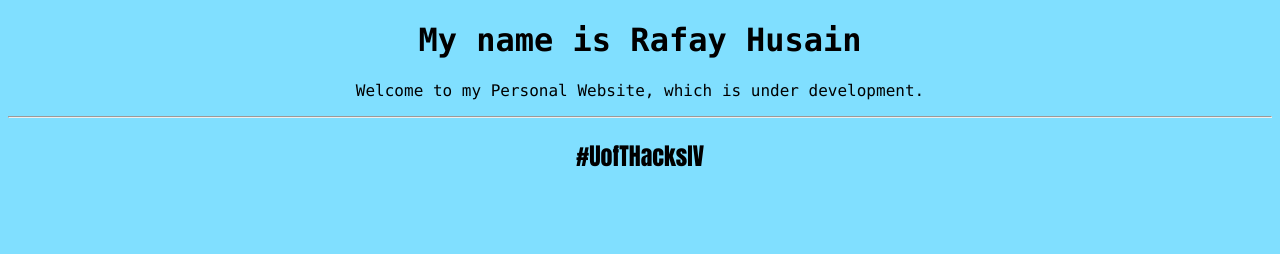
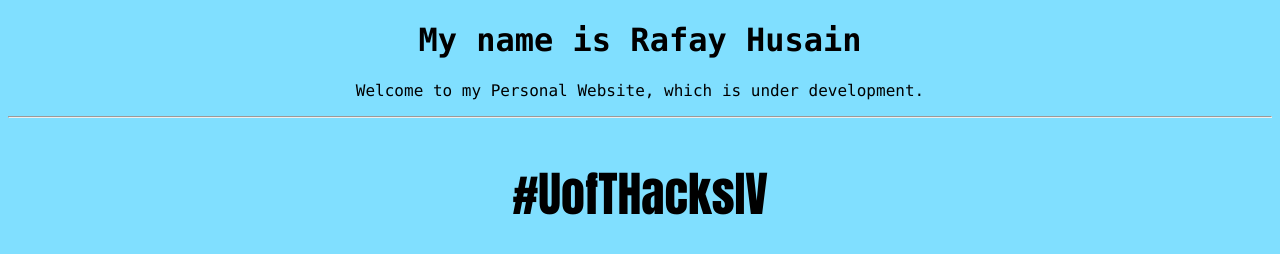
Before and after one commit to rafayh7/rafayh7.github.io, a plain HTML site: page index.html in a window 1280 px wide. Drawn offline with Linux system fonts and the light colour scheme.

Commit message:
Update index.html

```diff
--- a/index.html
+++ b/index.html
@@ -8,7 +8,7 @@
   <h1><strong> My name is <b>Rafay Husain</b> </strong></h1>
   <p>Welcome to my Personal Website, which is under development.</p>
   <hr>
-  <h2 style="font-family: Impact"><strong><b>#UofTHacksIV</b></strong></h2>
+  <h2 style="font-family: Impact; font-size: 300%"><strong><b>#UofTHacksIV</b></strong></h2>
 
 </body>
 </html>
```
